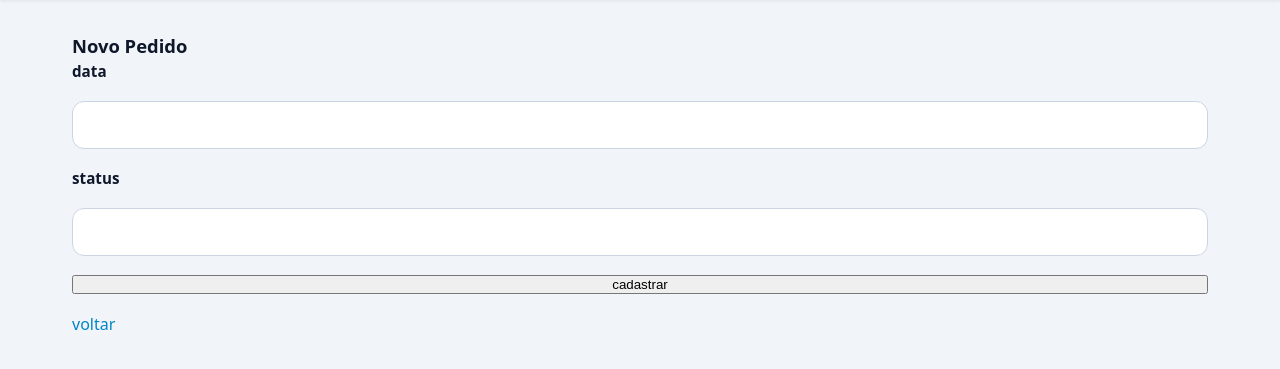
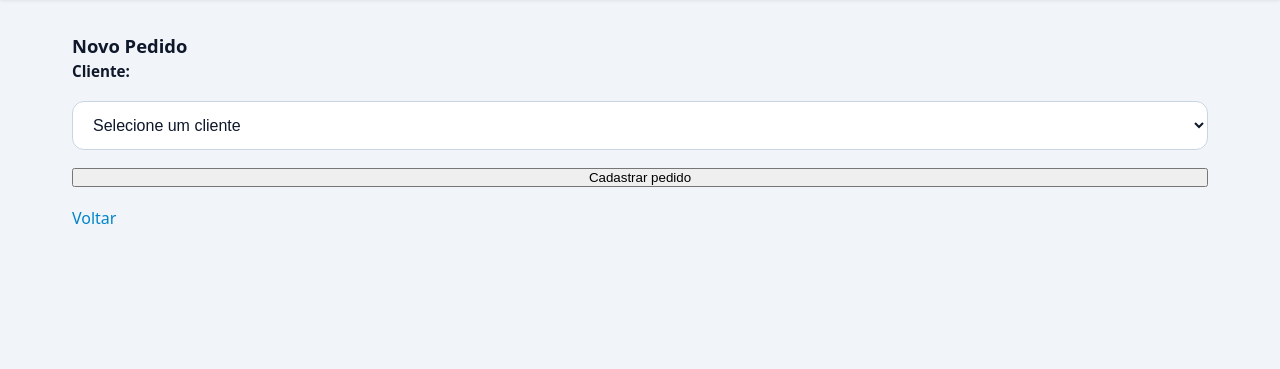
Before and after one commit to Ferreirabento/agua-facil, a Python web app: template templates/novo_pedido.html in a window 1280 px wide. Shown: the part 59-428 px from the top of the page. Run offline with Jinja, Linux system fonts and the light colour scheme; the template is opened without the code that fills it, so the values that code supplies are empty.

Commit message:
au usar o datetime consigo fazer como que ao cadastrar ele já pegue automaticamente.
mudei adicioanar clientes para que ele receba tambem o id do cliente para podermos juntar usando tambem o astrowid

na nova rota mude ipara que ele faça a verificação de clientes validos tanto na seleção quanto na busca

e no html tirei o cabeçalho e coloquei uma lista suspensa para que possa selecionar os clientes já cadastrados sem precisar pesquisar (usabilidade)

```diff
--- a/templates/novo_pedido.html
+++ b/templates/novo_pedido.html
@@ -1,25 +1,18 @@
-<!DOCTYPE html>
-<html lang="pt-br">
-<head>
-    <meta charset="UTF-8">
-    <meta name="viewport" content="width=device-width, initial-scale=1.0">
-    <title>Novo Pedido</title>
-</head>
-<body>
 {% extends "base.html" %}
-    {% block title %} Novo Pedido {% endblock %}
-
+{% block title %}Novo Pedido{% endblock %}
 {% block content %}
 <h2>Novo Pedido</h2>
 <form method="POST">
-        <label for="data">data</label>
-        <input type="text" id="data" name="data" required>
-        <label for="status">status</label>
-        <input type="text" id="status" name="status" required>
-        <button type="submit">cadastrar</button>
-        <a href="/pedidos">voltar</a>
+    <label for="cliente_id">Cliente:</label>
+    <select name="cliente_id" id="cliente_id" required>
+        <option value="">Selecione um cliente</option>
+        {% for cliente in Cliente %}
+            <option value="{{ cliente['id'] }}">
+                {{ cliente['nome'] }}
+            </option>
+        {% endfor %}
+    </select>
+    <button type="submit">Cadastrar pedido</button>
+    <a href="{{ url_for('pedidos') }}">Voltar</a>
 </form>
 {% endblock %}
-
-</body>
-</html>
```
Also changed, not shown: app.py (+11 -9 lines), database.py (+6 -2 lines). Lines whose indentation alone changed are shown as unchanged.
